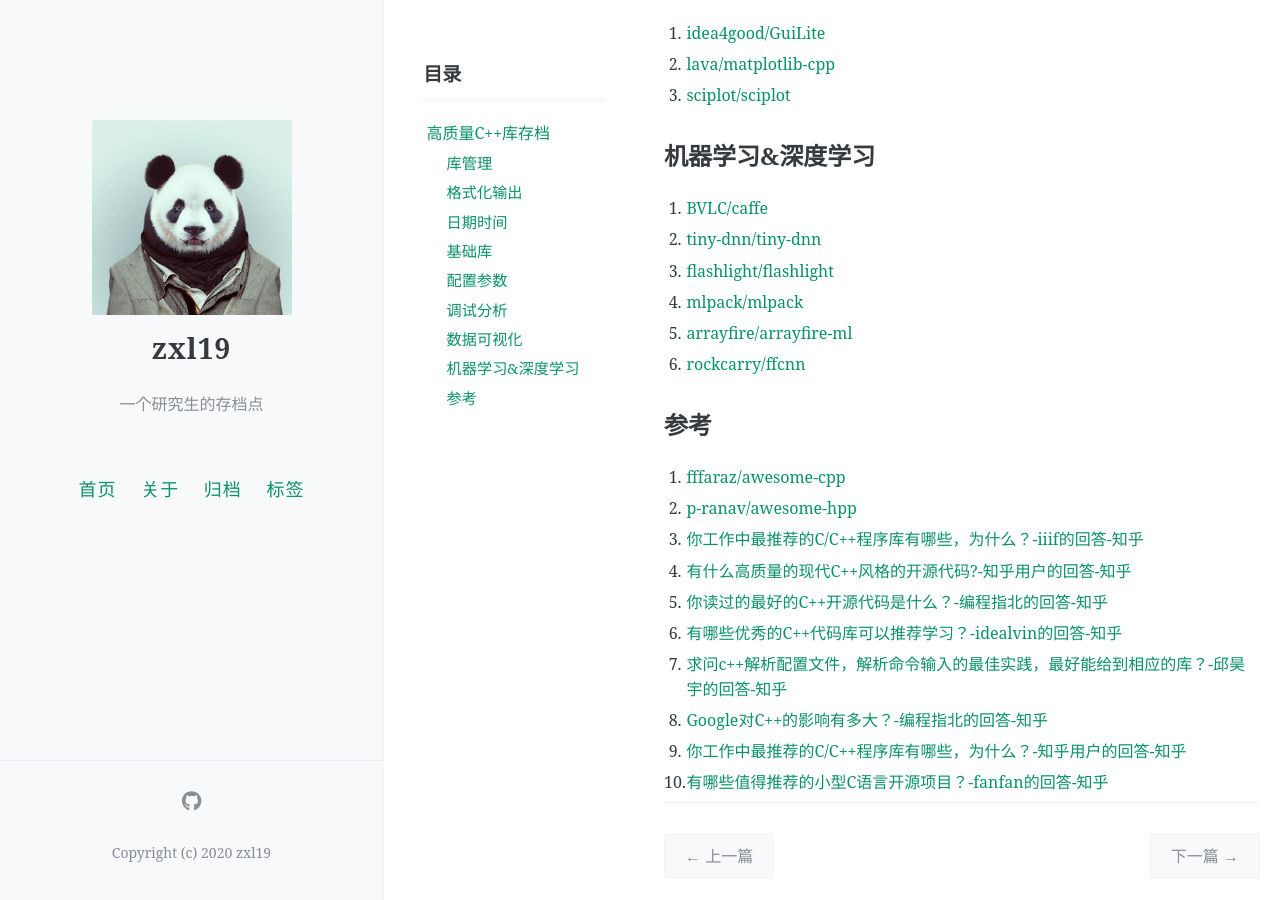
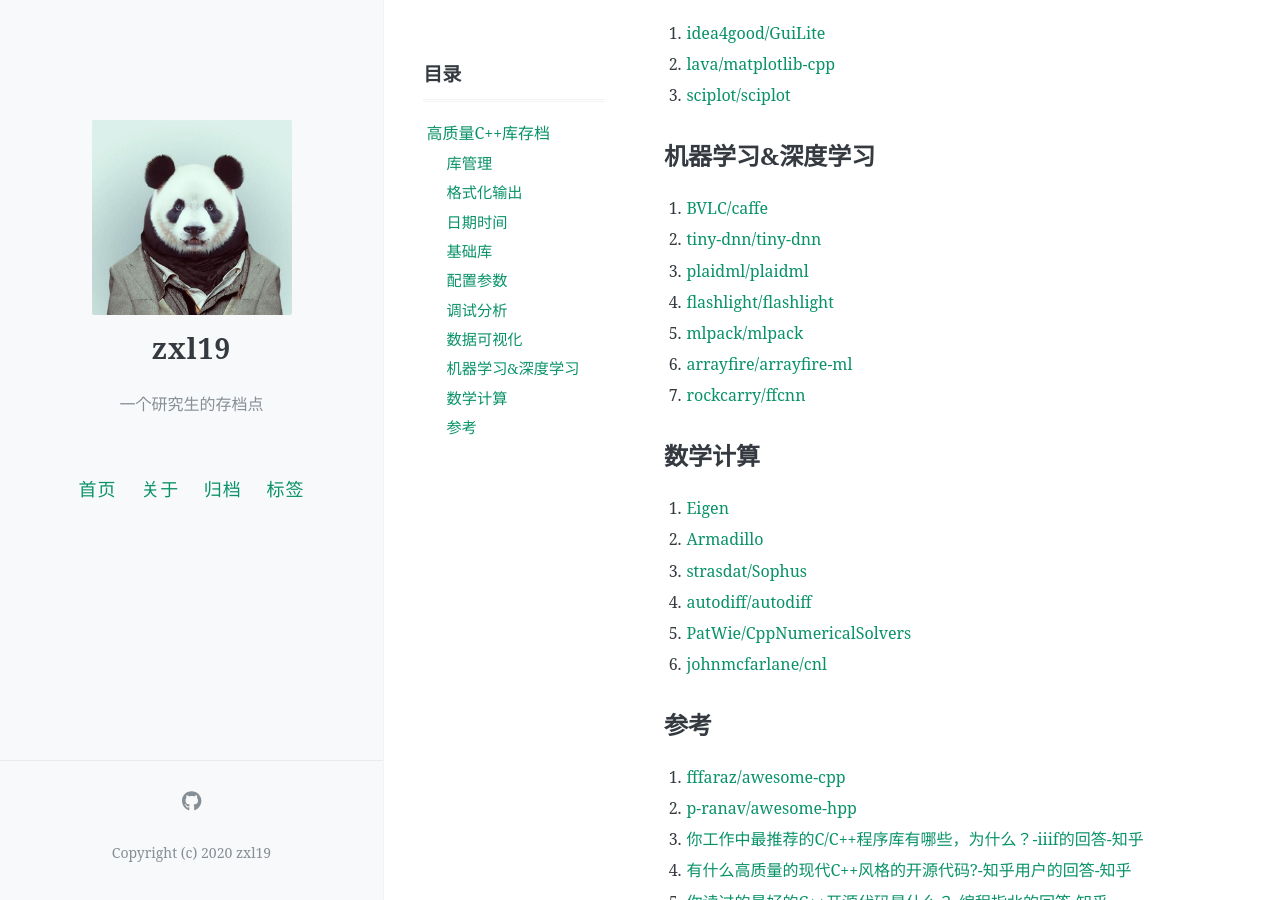
Before and after one commit to zxl19/zxl19.github.io, a Jekyll site: the page built from _posts/2021-06-01-cpp-library.md, in a window 1280 px wide and 900 px high, scrolled down 1232 px. Built offline with Jekyll 4.4.1, drawn with Linux system fonts in a browser that asks for light colours; comment, search, counter and statistics services are not loaded.

Commit message:
Update Posts

```diff
--- a/_posts/2021-06-01-cpp-library.md
+++ b/_posts/2021-06-01-cpp-library.md
@@ -57,10 +57,20 @@ pinned: false
 
 1. [BVLC/caffe](https://github.com/BVLC/caffe)
 2. [tiny-dnn/tiny-dnn](https://github.com/tiny-dnn/tiny-dnn)
-3. [flashlight/flashlight](https://github.com/flashlight/flashlight)
-4. [mlpack/mlpack](https://github.com/mlpack/mlpack)
-5. [arrayfire/arrayfire-ml](https://github.com/arrayfire/arrayfire-ml)
-6. [rockcarry/ffcnn](https://github.com/rockcarry/ffcnn)
+3. [plaidml/plaidml](https://github.com/plaidml/plaidml)
+4. [flashlight/flashlight](https://github.com/flashlight/flashlight)
+5. [mlpack/mlpack](https://github.com/mlpack/mlpack)
+6. [arrayfire/arrayfire-ml](https://github.com/arrayfire/arrayfire-ml)
+7. [rockcarry/ffcnn](https://github.com/rockcarry/ffcnn)
+
+## 数学计算
+
+1. [Eigen](http://eigen.tuxfamily.org/)
+2. [Armadillo](http://arma.sourceforge.net/)
+3. [strasdat/Sophus](https://github.com/strasdat/Sophus)
+4. [autodiff/autodiff](https://github.com/autodiff/autodiff)
+5. [PatWie/CppNumericalSolvers](https://github.com/PatWie/CppNumericalSolvers)
+6. [johnmcfarlane/cnl](https://github.com/johnmcfarlane/cnl)
 
 ## 参考
 
```
Also changed, not shown: _posts/.2021-09-10-interview-record.md (+1 -1 lines), _posts/2021-09-25-cpp-interview.md (+17 -2 lines).
